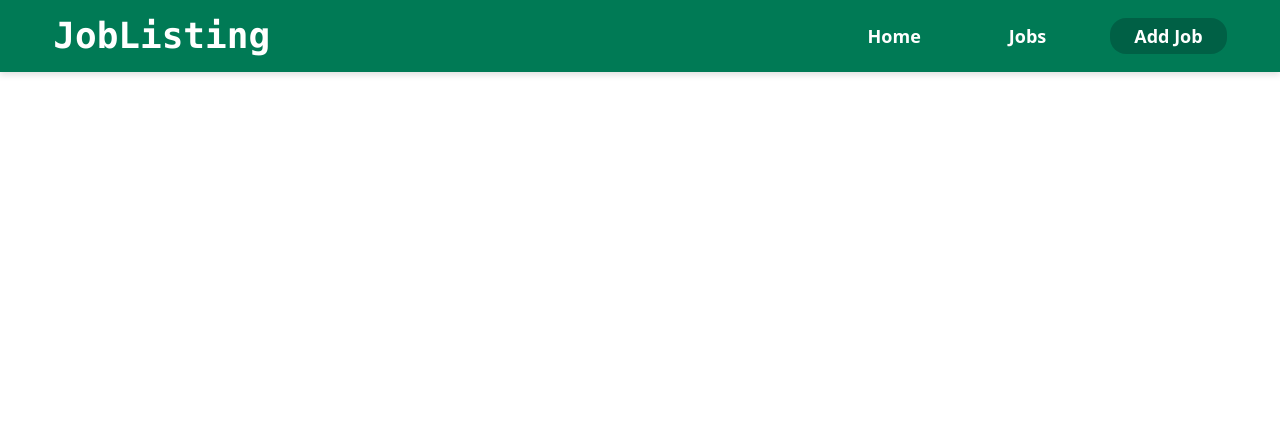
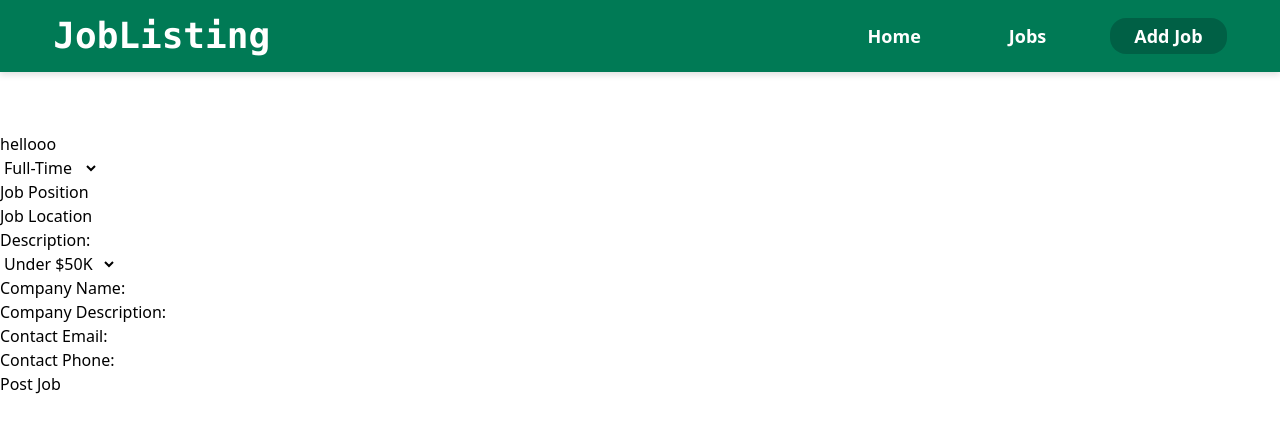
Before and after one commit to Matteonegridev/ListingJobs, a Vue app: page /jobs/add in a window 1280 px wide. Shown: the top 432 px of the page. Built offline with nearby package versions, Linux system fonts and the light colour scheme.

Commit message:
added form logic

```diff
--- a/src/components/JobsListing.vue
+++ b/src/components/JobsListing.vue
@@ -9,7 +9,7 @@ const limit = ref(3);
 
 onMounted(async () => {
   try {
-    const response = await axios.get("http://localhost:5000/jobs");
+    const response = await axios.get("/api/jobs");
     // Evaluates data only if is an array:
     if (Array.isArray(response.data)) {
       jobs.value = response.data;
--- a/src/jobs.json
+++ b/src/jobs.json
@@ -83,6 +83,20 @@
         "contactEmail": "contact@ipsumlorem.com",
         "contactPhone": "555-555-5555"
       }
+    },
+    {
+      "id": "d85b",
+      "title": "vfvfvfv",
+      "type": "Full-Time",
+      "location": "fvfvf",
+      "description": "vfvfvfv",
+      "salary": "Under $50K",
+      "company": {
+        "name": "fvf",
+        "description": "vfvfv",
+        "contactEmail": "fvfv",
+        "contactPhone": "fvfvfv"
+      }
     }
   ]
 }
--- a/src/views/AddJobsView.vue
+++ b/src/views/AddJobsView.vue
@@ -1,3 +1,141 @@
-<script setup lang="ts"></script>
+<script setup lang="ts">
+import axios from "axios";
+import { reactive } from "vue";
+import { router } from "../router/index.ts";
 
-<template></template>
+const data = reactive({
+  title: "",
+  type: "Full-Time",
+  location: "",
+  description: "",
+  salary: "Under $50K",
+  company: {
+    name: "",
+    description: "",
+    contactEmail: "",
+    contactPhone: "",
+  },
+});
+
+const submitData = async () => {
+  const payload = {
+    ...data,
+  };
+
+  try {
+    const response = await axios.post("/api/jobs", payload, {
+      headers: {
+        "Content-Type": "application/json",
+      },
+    });
+    console.log("Response data:", response.data);
+    router.push(`/jobs/${response.data.id}`);
+
+    return response.data;
+  } catch (error) {
+    console.log("Error:", error);
+  }
+};
+</script>
+
+<template>
+  <h1 class="mt-33">hellooo</h1>
+  <main>
+    <form @submit.prevent="submitData">
+      <div>
+        <select name="type" id="type" v-model="data.type" required>
+          <option value="Full-Time" default>Full-Time</option>
+          <option value="Part-Time">Part-Time</option>
+          <option value="Remote">Remote</option>
+          <option value="Internship">Internship</option>
+        </select>
+      </div>
+      <div>
+        <label for="title">Job Position</label>
+        <input
+          type="text"
+          id="title"
+          name="title"
+          required
+          v-model="data.title"
+        />
+      </div>
+      <div>
+        <label for="location">Job Location</label>
+        <input
+          type="text"
+          id="location"
+          name="location"
+          required
+          v-model="data.location"
+        />
+      </div>
+      <div>
+        <label for="description">Description:</label>
+        <input
+          type="text"
+          id="description"
+          name="description"
+          required
+          v-model="data.description"
+        />
+      </div>
+      <div>
+        <select name="salary" id="salary" v-model="data.salary" required>
+          <option value="Under $50K">Under $50K</option>
+          <option value="$50K - $60K">$50 - $60K</option>
+          <option value="$60K - $70K">$60 - $70K</option>
+          <option value="$70K - $80K">$70 - $80K</option>
+          <option value="$80K - $90K">$80 - $90K</option>
+          <option value="$90K - $100K">$90 - $100K</option>
+          <option value="$100K - $125K">$100 - $125K</option>
+          <option value="$125K - $150K">$125 - $150K</option>
+          <option value="$150K - $175K">$150 - $175K</option>
+          <option value="$175K - $200K">$175 - $200K</option>
+          <option value="Over $200K">Over $200K</option>
+        </select>
+      </div>
+      <div>
+        <label for="companyName">Company Name:</label>
+        <input
+          type="text"
+          id="companyName"
+          name="companyName"
+          required
+          v-model="data.company.name"
+        />
+      </div>
+      <div>
+        <label for="companyDescription">Company Description:</label>
+        <input
+          type="text"
+          id="companyDescription"
+          name="companyDescription"
+          required
+          v-model="data.company.description"
+        />
+      </div>
+      <div>
+        <label for="companyEmail">Contact Email:</label>
+        <input
+          type="text"
+          id="companyEmail"
+          name="companyEmail"
+          required
+          v-model="data.company.contactEmail"
+        />
+      </div>
+      <div>
+        <label for="companyPhone">Contact Phone:</label>
+        <input
+          type="text"
+          id="companyPhone"
+          name="companyPhone"
+          required
+          v-model="data.company.contactPhone"
+        />
+      </div>
+      <button type="submit">Post Job</button>
+    </form>
+  </main>
+</template>
--- a/src/views/JobReadMore.vue
+++ b/src/views/JobReadMore.vue
@@ -11,7 +11,7 @@ const actions = ref<string[]>(["Edit", "Delete"]);
 
 onMounted(async () => {
   try {
-    const response = await axios.get("http://localhost:5000/jobs");
+    const response = await axios.get("/api/jobs");
     if (Array.isArray(response.data)) {
       jobs.value = response.data;
     }
--- a/vite.config.ts
+++ b/vite.config.ts
@@ -10,4 +10,13 @@ export default defineConfig({
       "@": path.resolve(__dirname, "./src"),
     },
   },
+  server: {
+    proxy: {
+      "/api": {
+        target: "http://localhost:5000",
+        changeOrigin: true,
+        rewrite: (path) => path.replace(/^\/api/, ""),
+      },
+    },
+  },
 });
```
